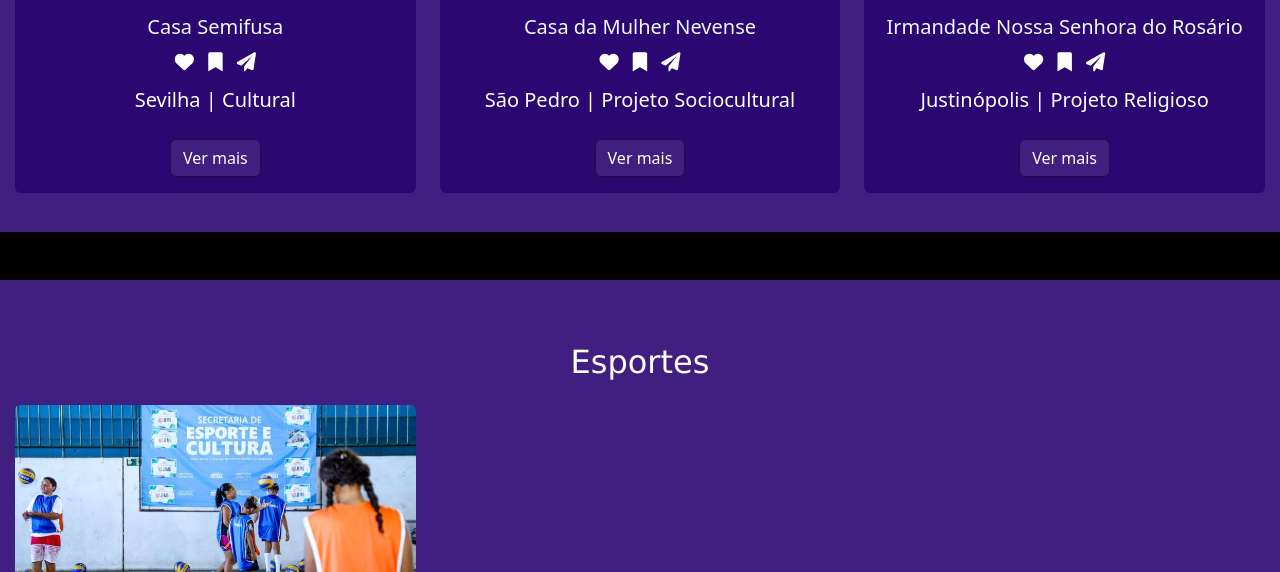
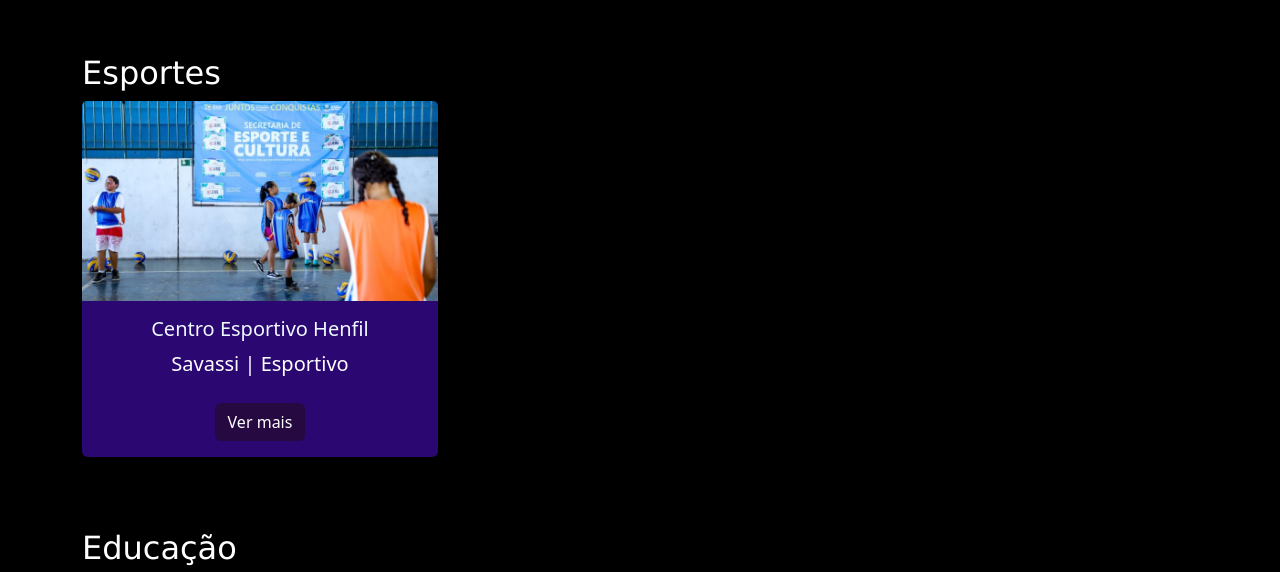
Before and after one commit to GustavoFTeo/MapeamentoSocialECulturalDeRibeiraoDasNeves, a PHP site: page /projetos.php in a window 1280 px wide. Shown: the part 695-1267 px from the top of the page. Run offline with PHP 8.4, Linux system fonts and the light colour scheme.

Commit message:
Update projetos.php

```diff
--- a/projetos.php
+++ b/projetos.php
@@ -1,21 +1,15 @@
 <?php
 session_start();
 ?>
-
 <html>
     <head>
-    <link rel="stylesheet" href="https://cdnjs.cloudflare.com/ajax/libs/bootstrap/5.3.7/css/bootstrap.min.css"
-      integrity="sha512-fw7f+TcMjTb7bpbLJZlP8g2Y4XcCyFZW8uy8HsRZsH/SwbMw0plKHFHr99DN3l04VsYNwvzicUX/6qurvIxbxw=="
-      crossorigin="anonymous" referrerpolicy="no-referrer" />
-    <link href="https://cdnjs.cloudflare.com/ajax/libs/font-awesome/6.0.0-beta3/css/all.min.css" rel="stylesheet">
         <link rel="stylesheet" href="https://cdnjs.cloudflare.com/ajax/libs/bootstrap/5.3.7/css/bootstrap.min.css" integrity="sha512-fw7f+TcMjTb7bpbLJZlP8g2Y4XcCyFZW8uy8HsRZsH/SwbMw0plKHFHr99DN3l04VsYNwvzicUX/6qurvIxbxw==" crossorigin="anonymous" referrerpolicy="no-referrer" />
         <link rel="stylesheet" href="estilizacaoPI2.css">
         <script src="https://cdnjs.cloudflare.com/ajax/libs/bootstrap/5.3.8/js/bootstrap.bundle.min.js"></script>
         <title>Projeta Neves</title>
       </head>
-
     <body>
-
+<!--NAVBAR-->
       <nav class="navbar border-bottom border-body" data-bs-theme="dark">
         <div style="height: 60px;" class="container-fluid justify-content-around">
               <button class="navbar-toggler" type="button" data-bs-toggle="offcanvas" data-bs-target="#menuLateral">
@@ -33,8 +27,8 @@ session_start();
           </div>
       </nav>
 
-
-      <div class="menuoculto offcanvas offcanvas-start align-items-center" tabindex="-1" id="menuLateral">
+<!--MENU LATERAL-->
+      <div class="offcanvas offcanvas-start menuoculto align-items-center" tabindex="-1" id="menuLateral">
           <div class="align-items-end">
             <img src="navbar/logo.png" alt="logo" width="60">
           </div>
@@ -53,12 +47,12 @@ session_start();
               </h5>
           </div>
 
-
-          <div class="offcanvas-body menuoculto" height="50">
-            <button type="button" class="botaonav btn me-2" data-bs-toggle="modal" data-bs-target="#popup_login">
+          <!--BOTÕES DE CONTA-->
+          <div class="offcanvas-body menuoculto">
+            <button type="button" class="btn botaonav me-2 " data-bs-toggle="modal" data-bs-target="#popup_login">
               Logar
             </button>
-            <button type="button" class="botaonav btn me-2" data-bs-toggle="modal" data-bs-target="#popup_cadastro">
+            <button type="button" class="btn botaonav ms-2" data-bs-toggle="modal" data-bs-target="#popup_cadastro">
               Cadastrar
             </button>
           </div>
@@ -72,7 +66,7 @@ session_start();
           </div>
       </div>
 
-
+<!--POPUP CADASTRO-->
       <div class="modal fade" id="popup_cadastro" tabindex="-1" aria-labelledby="myModalLabel" aria-hidden="true">
         <div class="modal-dialog">
           <div class="modal-content">
@@ -104,7 +98,7 @@ session_start();
           </div>
         </div>
       </div>
-
+<!--POPUP LOGIN-->
       <div class="modal fade" id="popup_login" tabindex="-1" aria-labelledby="myModalLabel" aria-hidden="true">
         <div class="modal-dialog">
           <div class="modal-content">
@@ -132,29 +126,13 @@ session_start();
         </div>
       </div>
 
-
-    <div class="my-5"></div>
-
+<!--TEXTOS DA PAGINA-->
+    <div class="container my-5">
       <div style="background-color: rgb(65, 31, 128); text-align:center; padding:15px;">
         <h1 style="color: white; margin:0;">Projetos Culturais, Artísticos e de Lazer</h1>
       </div>
 
-    <div class="container my-5">
-        <label class="form-label fw-bold" style="color: rgb(255, 255, 255);">Filtrar por tipo de projeto:</label>
-        <select id="filtro-projetos" class="form-select">
-            <option value="">Selecione...</option>
-            <option value="culturais">Projetos Culturais</option>
-            <option value="esportes">Esportes</option>
-            <option value="educacao">Educação</option>
-        </select>
-    </div>
-
-
-    <div class="my-5"></div>
-
-    <div style="background-color: rgb(65, 31, 128); text-align:center; padding:15px;">
-      <h2 class="mt-5" id="culturais">Projetos culturais</h2>
-      <div class="my-4"></div>
+      <h2 class="mt-5">Projetos culturais</h2>
       <div class="row text-center">
         <div class="col-md-4 mb-4">
           <div class="card projeto-card">
@@ -166,11 +144,10 @@ session_start();
               <i class="fas fa-paper-plane"></i>
               <p class="local_projeto mt-2 p-Pro">Sevilha | Cultural</p>
               <a href="projetosemifusa.html" class="btn btn-primary mt-2"
-                style="background-color: rgb(65, 31, 128); border-color: rgb(38, 9, 65);">Ver mais</a>
+                style="background-color: rgb(38, 9, 65); border-color: rgb(38, 9, 65);">Ver mais</a>
             </div>
           </div>
         </div>
-
 
         <div class="col-md-4 mb-4">
           <div class="card projeto-card">
@@ -183,7 +160,7 @@ session_start();
               <i class="fas fa-paper-plane"></i>
               <p class="local_projeto mt-2 p-Pro">São Pedro | Projeto Sociocultural</p>
               <a href="projetocasadamulhernevense.html" class="btn btn-primary mt-2"
-                style="background-color: rgb(65, 31, 128); border-color: rgb(38, 9, 65);">Ver mais</a>
+                style="background-color: rgb(38, 9, 65); border-color: rgb(38, 9, 65);">Ver mais</a>
             </div>
           </div>
         </div>
@@ -198,18 +175,13 @@ session_start();
               <i class="fas fa-paper-plane"></i>
               <p class="local_projeto mt-2 p-Pro">Justinópolis | Projeto Religioso</p>
               <a href="projetoirmandade.html" class="btn btn-primary mt-2"
-                style="background-color: rgb(65, 31, 128); border-color: rgb(38, 9, 65);">Ver mais</a>
-            </div>
+                style="background-color: rgb(38, 9, 65); border-color: rgb(38, 9, 65);">Ver mais</a>
             </div>
           </div>
         </div>
       </div>
 
-    <div class="my-5"></div>
-
-    <div style="background-color: rgb(65, 31, 128); text-align:center; padding:15px;">
-      <h2 class="mt-5" id="esportes">Esportes</h2>
-      <div class="my-4"></div>
+      <h2 class="mt-5">Esportes</h2>
       <div class="row text-center">
         <div class="col-md-4 mb-4">
           <div class="card projeto-card">
@@ -221,18 +193,12 @@ session_start();
               <i class="fas fa-paper-plane"></i>
               <p class="local_projeto mt-2 p-Pro">Savassi | Esportivo</p>
               <a href="ginasiopoliesportivohenfil.html" class="btn btn-primary mt-2"
-                style="background-color: rgb(65, 31, 128); border-color: rgb(38, 9, 65);">Ver mais</a>
+                style="background-color: rgb(38, 9, 65); border-color: rgb(38, 9, 65);">Ver mais</a>
             </div>
           </div>
         </div>
       </div>
-    </div>
-
-    <div class="my-5"></div>
-
-    <div style="background-color: rgb(65, 31, 128); text-align:center; padding:15px;">
-      <h2 class="mt-5" id="educacao">Educação</h2>
-      <div class="my-4"></div>
+      <h2 class="mt-5">Educação</h2>
       <div class="row text-center">
         <div class="col-md-4 mb-4">
           <div class="card projeto-card">
@@ -244,8 +210,7 @@ session_start();
               <i class="fas fa-paper-plane"></i>
               <p class="local_projeto mt-2 p-Pro">Justinópolis | Mercado de Trabalho </p>
               <a href="capacitaneves.html" class="btn btn-primary mt-2"
-                style="background-color: rgb(65, 31, 128); border-color: rgb(38, 9, 65);">Ver mais</a>
-            </div>
+                style="background-color: rgb(38, 9, 65); border-color: rgb(38, 9, 65);">Ver mais</a>
             </div>
           </div>
         </div>
@@ -271,11 +236,11 @@ session_start();
           <div class="col-md-3 mb-3 mb-md-0">
             <h5>Páginas principais:</h5>
             <ul class="list-unstyled">
-              <li class="li-Foo"><a href="index.php" class="text-light text-decoration-none">Sobre nós / Inicial</a>
+              <li class="li-Foo"><a href="index.html" class="text-light text-decoration-none">Sobre nós / Inicial</a>
               </li>
-              <li class="li-Foo"><a href="pagina_mapeamento.php"
+              <li class="li-Foo"><a href="pagina_mapeamento.html"
                   class="text-light text-decoration-none">Mapeamento Sociocultural</a></li>
-              <li class="li-Foo"><a href="projetos.php" class="text-light text-decoration-none">Projetos / Conheça
+              <li class="li-Foo"><a href="projetos.html" class="text-light text-decoration-none">Projetos / Conheça
                   mais</a></li>
             </ul>
           </div>
@@ -295,23 +260,5 @@ session_start();
         </div>
       </div>
     </footer>
-
-    <script>
-    document.getElementById("filtro-projetos").addEventListener("change", function () {
-        const valor = this.value;
-
-        if (valor) {
-        const alvo = document.getElementById(valor);
-        if (alvo) {
-            alvo.scrollIntoView({ behavior: "smooth", block: "start" });
-        }
-        }
-    });
-    </script>
-
-
-    <script src="https://cdn.jsdelivr.net/npm/bootstrap@5.0.2/dist/js/bootstrap.bundle.min.js"
-      integrity="sha384-MrcW6ZMFYlzcLA8Nl+NtUVF0sA7MsXsP1UyJoMp4YLEuNSfAP+JcXn/tWtIaxVXM"
-      crossorigin="anonymous"></script>
   </body>
 </html>
```
Lines whose indentation alone changed are shown as unchanged.
